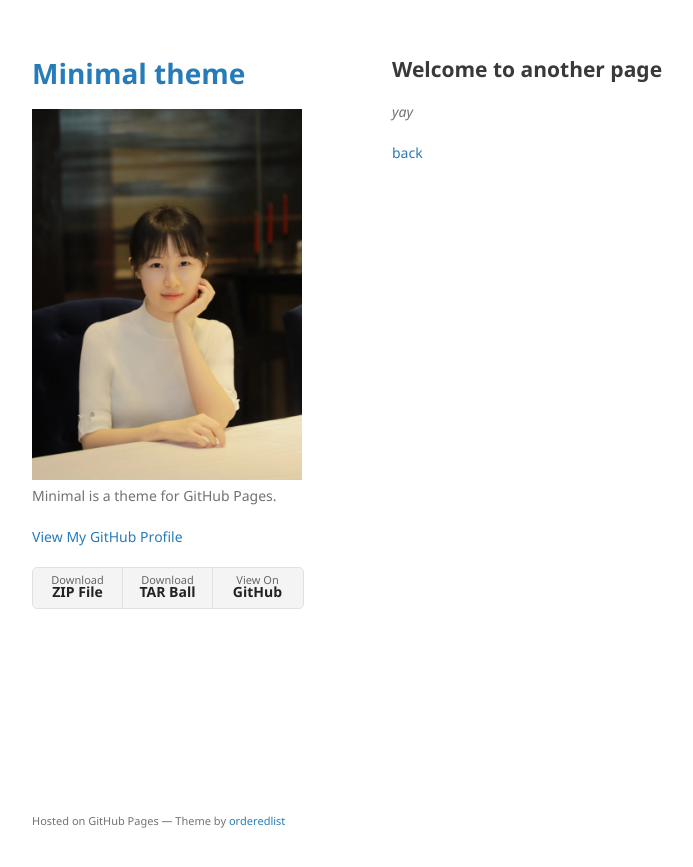
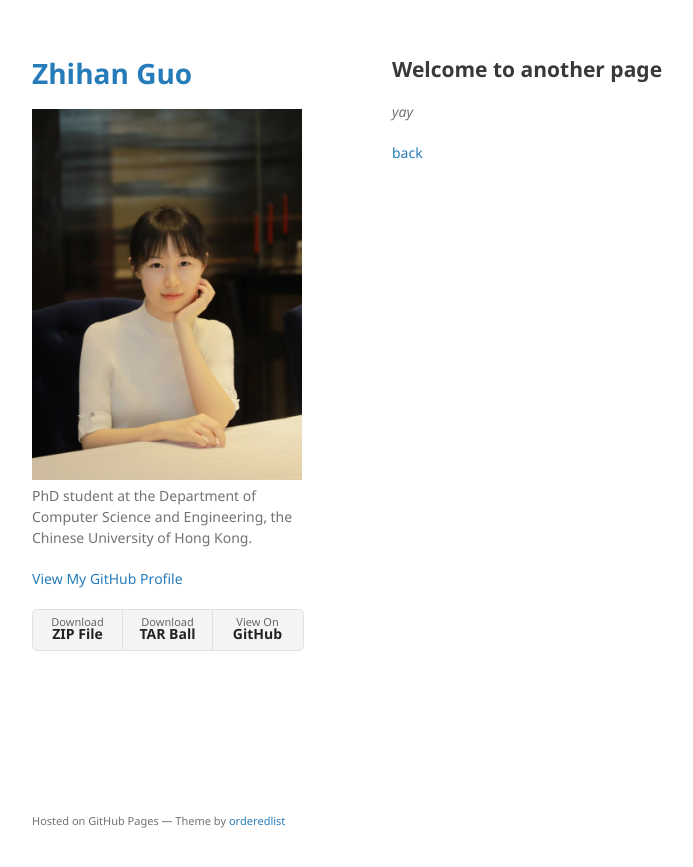
Before and after one commit to zhguo24/zhguo24.github.io, a Jekyll site: the page built from another-page.md, in a window 1280 px wide. Shown: the top 867 px of the page, without its empty margins (178-871 px from the left). Built offline with Jekyll 4.4.1, drawn with Linux system fonts in a browser that asks for light colours; our own code applies the rules of GitHub Pages for plain Markdown files.

Commit message:
Update _config.yml

```diff
--- a/_config.yml
+++ b/_config.yml
@@ -1,6 +1,6 @@
-title: Minimal theme
+title: Zhihan Guo
 logo: /assets/img/zhihan.jpg
-description: Minimal is a theme for GitHub Pages.
+description: PhD student at the Department of Computer Science and Engineering, the Chinese University of Hong Kong.
 show_downloads: true
 google_analytics:
 theme: jekyll-theme-minimal
```
